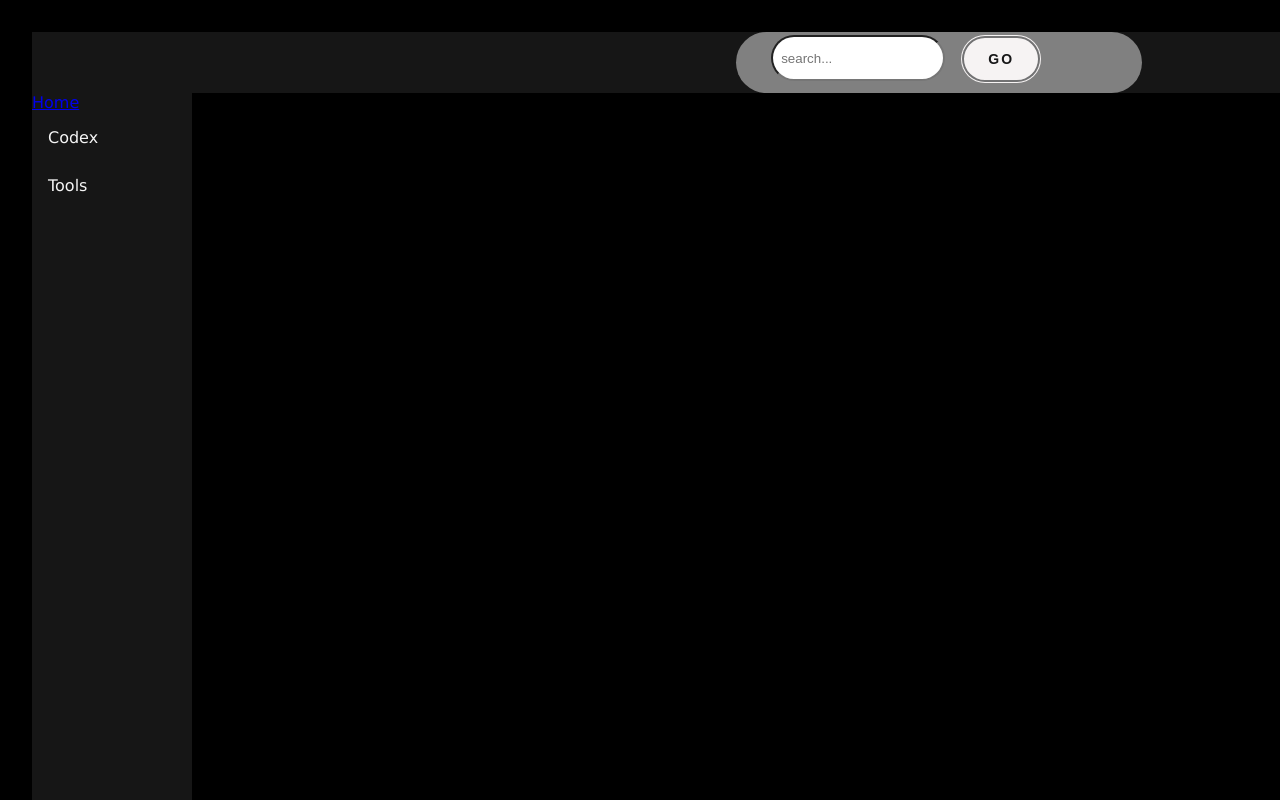
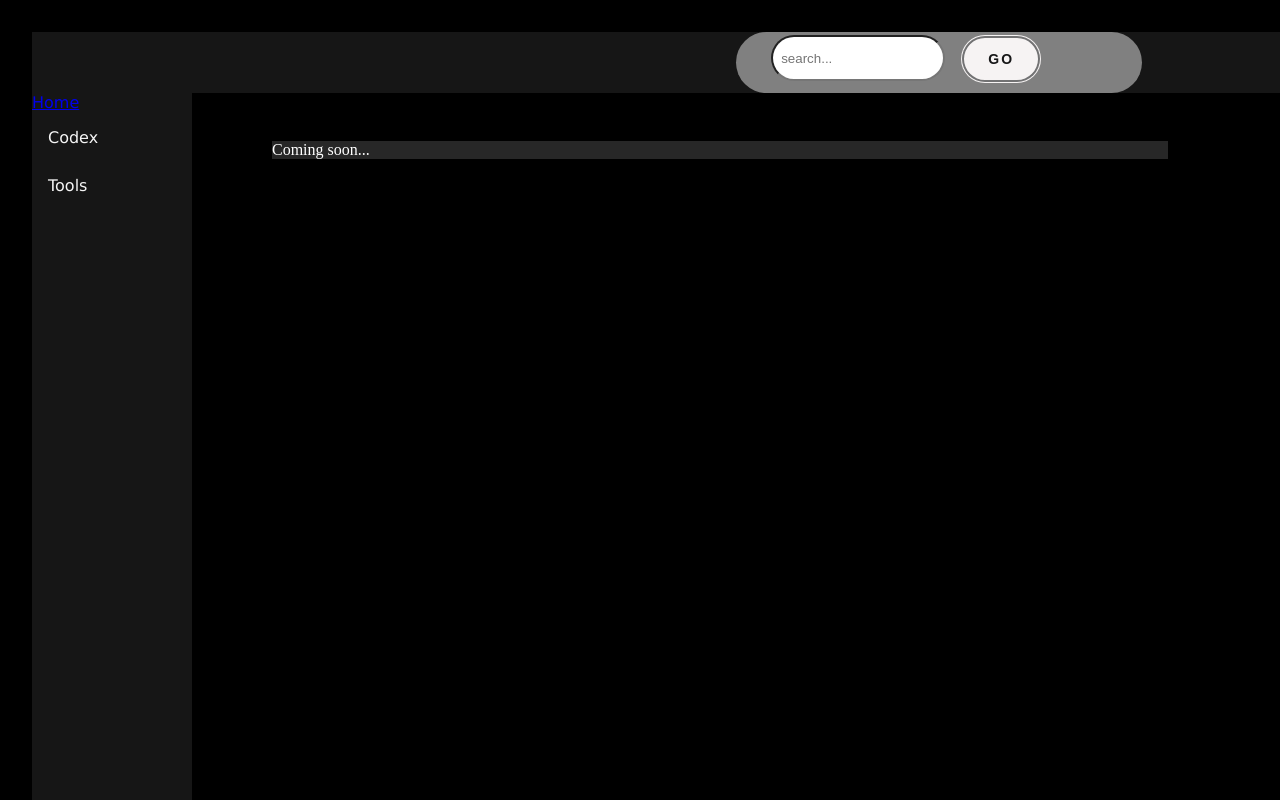
Before and after one commit to dnlstronge/monsters-db, a React (Create React App) app: page /codex/miscaz in a window 1280 px wide. Shown: the top 800 px of the page. Built offline with nearby package versions, Linux system fonts and the light colour scheme.

Commit message:
[x] - alter route paths

```diff
--- a/src/App.tsx
+++ b/src/App.tsx
@@ -32,10 +32,11 @@ function App() {
       <div className={classes.panel}>
       <Routes>
           <Route path="/" element={<Home/>}></Route>
-          <Route path="/creaturesaz" element={<CreaturesAZ/>} />
-          <Route path="/placesaz" element = {<Places />} />
-          <Route path="/miscaz" element = {<Misc />} />
+          <Route path="/codex/creaturesaz" element={<CreaturesAZ/>} />
+          <Route path="/codex/placesaz" element = {<Places />} />
+          <Route path="/codex/miscaz" element = {<Misc />} />
           <Route path="/tools" element ={<Tools/>}/>
+
         </Routes>
         {/* {showCreaturesAZ &&
         <CreaturesAZ />}
--- a/src/Components/Nav/Navbar.tsx
+++ b/src/Components/Nav/Navbar.tsx
@@ -98,14 +98,14 @@ const Navbar: React.FC<navBarProps> = (props) => {
 
             <div onClick={handleExpandCodex} className={classes.codex}>Codex </div>
             {expand &&
-                <Link to="/creaturesaz"><div onClick={handleShowCreaturesAZ} className={creaturesStyle}>Creatures A-Z</div></Link>}
+                <Link to="/codex/creaturesaz"><div onClick={handleShowCreaturesAZ} className={creaturesStyle}>Creatures A-Z</div></Link>}
 
             {expand &&
-                <Link to="/placesaz">
+                <Link to="/codex/placesaz">
                     <div onClick={handleShowPlaces} className={placeStyle}>Places A-Z</div>
                 </Link>}
             {expand &&
-                <Link to="/miscaz">
+                <Link to="/codex/miscaz">
                 <div onClick={handleShowMisc} className={miscStyle}>Misc A-Z</div>
                 </Link>}
 
--- a/src/Components/Pages/MiscAZ/Misc.tsx
+++ b/src/Components/Pages/MiscAZ/Misc.tsx
@@ -3,7 +3,7 @@ import classes from "./Misc.module.css"
 
 const Misc = () => {
   return (
-    <div className={classes.container}>Coming Soon...</div>
+    <div className={classes.container}>Coming soon...</div>
   )
 }
 
```
